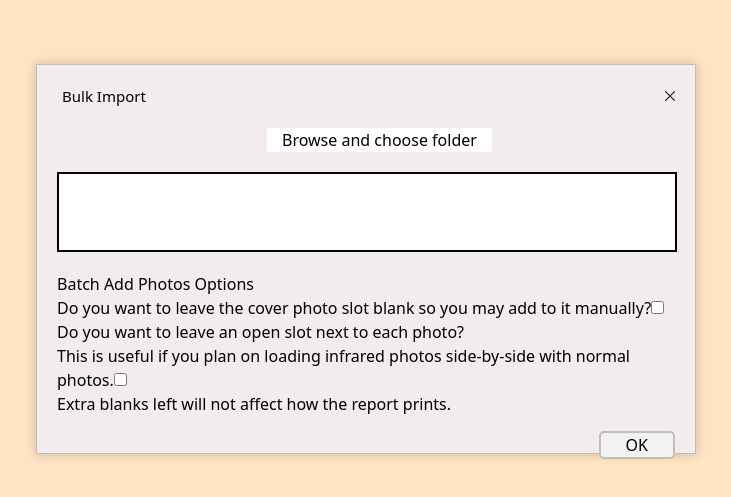
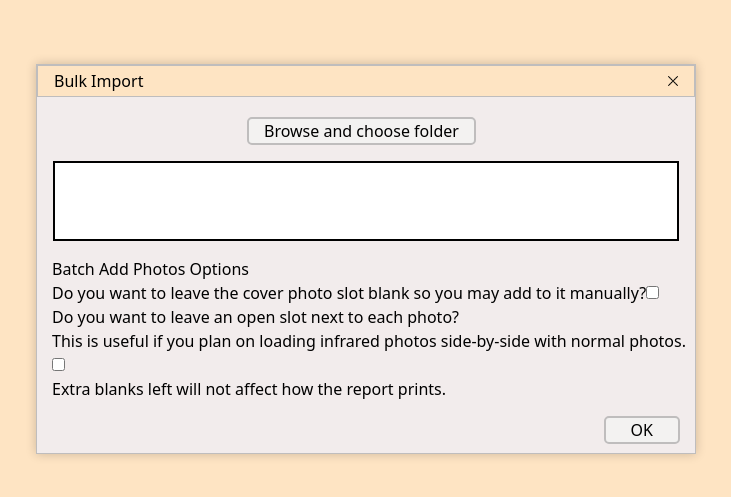
Before and after one commit to akashkendre1298/mj, a React (Create React App) app: page /batchaddphotos in a window 1280 px wide. Shown: the part 141-638 px from the top of the page, without its empty margins (274-1005 px from the left). Built offline with nearby package versions, Linux system fonts and the light colour scheme.

Commit message:
update 7 files

```diff
--- a/src/component/Photo/BatchAddPhotos/BatchAddPhotos.css
+++ b/src/component/Photo/BatchAddPhotos/BatchAddPhotos.css
@@ -6,7 +6,7 @@
   background-color: rgb(242, 236, 236);
   border: solid 1px rgb(191, 189, 189);
 
-  padding: 20px;
+  /* padding: 20px; */
   width: 660px;
   height: 390px;
   box-shadow: 0px 0px 10px rgba(0, 0, 0, 0.2);
@@ -16,12 +16,6 @@
   display: flex;
   justify-content: space-between;
   align-items: center;
-  margin-bottom: 10px;
-}
-
-.Batch-AddPhotos-header-BulkImport {
-  font-size: 15px;
-  padding-left: 5px;
 }
 
 .Batch-AddPhotos-close-image {
@@ -32,19 +26,16 @@
   padding-left: 15px;
   padding-right: 15px;
   cursor: pointer;
-  background-color: white;
-  border-color: black;
-}
-
-.Batch-AddPhotos-Button-Browse:hover {
-  background-color: #d7e9f7;
-  border-color: #005a9e;
+  border: 2px solid rgb(191, 189, 189);
+  border-radius: 5px;
+  background-color: #f3f2f1;
 }
 
 .Batch-Addphotos-Ok-btn-container {
   display: flex;
   justify-content: flex-end;
   margin-top: 15px;
+  margin-right: 15px;
 }
 .Batch-Addphotos-Ok-btn {
   padding-left: 25px;
@@ -55,35 +46,26 @@
   border-radius: 5px;
   cursor: pointer;
 }
-.Batch-Addphotos-Ok-btn :hover {
-  background-color: #d7e9f7;
-  border-color: #005a9e;
+
+.Batch-AddPhotos-Button-container {
+  margin-top: 20px;
+  margin-left: 210px;
+}
+.BatchAddphotos-Box-container {
+  /* width: 100%;  */
+  height: 80px;
+  border: 2px solid black;
+  background-color: white;
+  /* margin-top: 20px; */
+  /* margin-bottom: 20px; */
+  margin: 1em;
 }
 
 .Batch-AddPhotos-Button-container {
   margin-top: 20px;
   margin-left: 210px;
 }
-.BatchAddphotos-Box-container {
-  width: 620px;
-  height: 80px;
-  border: 2px solid black;
-  background-color: white;
-  margin-top: 20px;
-  margin-bottom: 20px;
-}
 
-.Batch-AddPhotos-Button-container {
-  margin-top: 20px;
-  margin-left: 210px;
-}
-.BatchAddphotos-Box-container {
-  width: 620px;
-  height: 80px;
-  border: 2px solid black;
-  margin-top: 20px;
-  margin-bottom: 20px;
-}
 .BatchAddPhots-close-image {
   width: 10px;
   height: 10px;
@@ -93,4 +75,11 @@
   display: flex;
   justify-content: space-between;
   align-items: center;
+  background-color: #fee4c3;
+  border: solid 1px rgb(191, 189, 189);
+  padding: 0px 1em 0 1em;
+  height: 2em;
 }
+.Batch-Add-Photos-para-main-container {
+  margin-left: 15px;
+}
--- a/src/component/Photo/Caption.css
+++ b/src/component/Photo/Caption.css
@@ -1,9 +1,5 @@
-.Caption-main-container {
-  /* margin-left: 10px; */
-  margin-top: -10px;
-}
 .Caption-main-input-filed {
-  width: 704px;
+  width: 690px;
   /* margin-left: 15px; */
 }
 .Caption-image-toopen-popupbox {
@@ -14,6 +10,7 @@
   margin-left: 703px;
   width: 25px;
   height: 25px;
+  cursor: pointer;
 }
 .Caption-main-popup-container {
   position: absolute;
@@ -61,6 +58,7 @@
 .caption-popup-close-image {
   width: 15px;
   height: 15px;
+  cursor: pointer;
 }
 
 .caption-popup-caption-editor {
--- a/src/component/Photo/Caption.js
+++ b/src/component/Photo/Caption.js
@@ -35,13 +35,17 @@ const Caption = () => {
 
   return (
     <div className="Caption-main-container">
+      <div className="Caption-main-label-name">
         <label>Caption</label>
-      <br />
+        <div className="caption-main-input-field">
           <input
             className="Caption-main-input-filed"
             value={captionValue}
             onChange={handleInputChange}
           />
+        </div>
+      </div>
+      <div className="caption-image-edit-caption-container">
         <img
           src={img7}
           alt=""
@@ -90,6 +94,7 @@ const Caption = () => {
           </div>
         )}
       </div>
+    </div>
   );
 };
 
--- a/src/component/Photo/Location.css
+++ b/src/component/Photo/Location.css
@@ -21,7 +21,7 @@
 }
 
 .PhotoReview-Location-Checkbox-Container {
-  margin-left: 5px;
+  /* margin-left: 5px; */
   display: grid;
   /* align-items: center; */
   justify-content: start;
@@ -35,3 +35,10 @@
   gap: 10px;
   align-items: center;
 }
+.container-for-locations-and-recall-component {
+  display: flex;
+  justify-content: space-between;
+  padding: 5px 0 5px 0;
+  display: flex;
+  justify-content: space-between;
+}
--- a/src/component/Photo/Location.js
+++ b/src/component/Photo/Location.js
@@ -1,7 +1,10 @@
 import "./Location.css";
+import Recallcheck from "./Recallcheck";
 const Location = () => {
   return (
     <>
+      <div className="container-for-locations-and-recall-component">
+        <div className="syysysysy">
           <div className="PhotoReview-Location-container">
             <label for="username">Location</label>
             <br />
@@ -35,7 +38,10 @@ const Location = () => {
           <div className="PhotoReview-Location-Checkbox-Container">
             <section className="Section-for-label-and-checkbox">
               <input type="checkbox" name="agree" />
-          <label for="agree" className="PhotoReview-Location-Checkbox-label">
+              <label
+                for="agree"
+                className="PhotoReview-Location-Checkbox-label"
+              >
                 Print At End
               </label>
             </section>
@@ -45,16 +51,27 @@ const Location = () => {
                 className="PhotoReview-Location-Checkbox-label"
                 name="agree"
               />
-          <label for="agree" className="PhotoReview-Location-Checkbox-label">
+              <label
+                for="agree"
+                className="PhotoReview-Location-Checkbox-label"
+              >
                 Summary
               </label>
             </section>
             <section className="Section-for-label-and-checkbox">
               <input type="checkbox" id="agree" name="agree" />
-          <label for="agree" className="PhotoReview-Location-Checkbox-label">
+              <label
+                for="agree"
+                className="PhotoReview-Location-Checkbox-label"
+              >
                 Use Location As Caption
               </label>
             </section>
+          </div>
+        </div>
+        <div className="recalllllll">
+          <Recallcheck />
+        </div>
       </div>
     </>
   );
--- a/src/component/Photo/PhotoReview.js
+++ b/src/component/Photo/PhotoReview.js
@@ -69,7 +69,7 @@ const PhotoReview = () => {
             onDragLeave={handleDragLeave}
           >
             <Location />
-            <Recallcheck />
+            {/* <Recallcheck /> */}
 
             {/* Drag and drop file upload section */}
             <div className="PhotoReview-Drag-Drop-Box">
--- a/src/component/Photo/Recallcheck.js
+++ b/src/component/Photo/Recallcheck.js
@@ -1,10 +1,11 @@
-import "./Recallcheck.css";
+// import "./Recallcheck.css";
 const Recallcheck = () => {
   return (
     <>
-      ``
       <div className="RC-main-container">
-        <label for="RecallCheck" className="Recallcheck-container-labelname">RecallCheck</label>
+        <label for="RecallCheck" className="Recallcheck-container-labelname">
+          RecallCheck
+        </label>
         <br />
         <input
           type="text"
```
Lines whose indentation alone changed are shown as unchanged.
